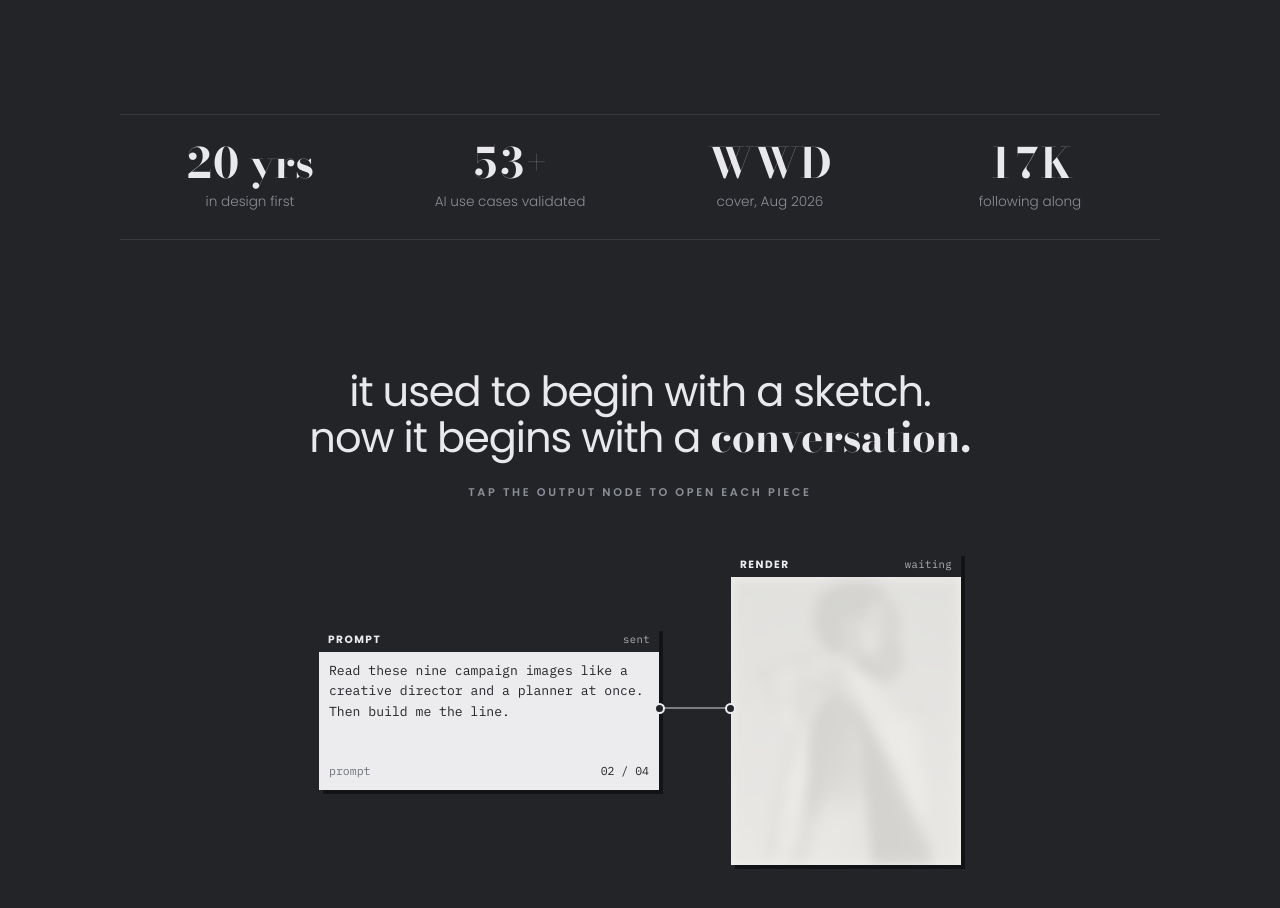
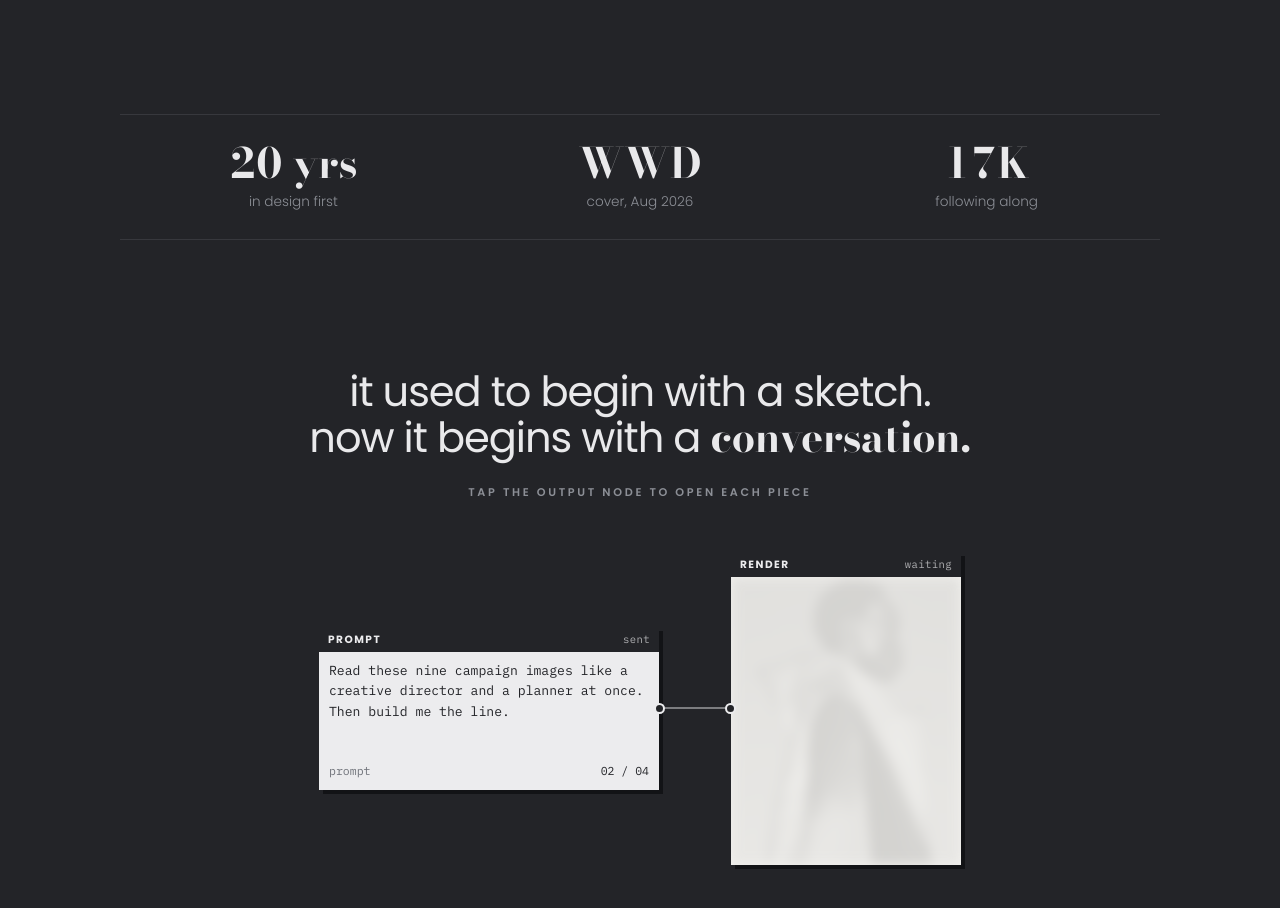
Before and after one commit to MegBallCreates/megball-site1, a plain HTML site: page classic.html in a window 1280 px wide. Shown: the part 883-1791 px from the top of the page. Drawn offline with nearby package versions, Linux system fonts and the light colour scheme.

Commit message:
Remove 53+ use cases stat from hero and classic page
Co-Authored-By: Claude Opus 5.5 <noreply@anthropic.com>
Claude-Session: https://claude.ai/code/session_01NqLrfkc2NsN6KXaavYpZBq

```diff
--- a/classic.html
+++ b/classic.html
@@ -118,11 +118,11 @@ html{scroll-padding-top:84px}
 .btns{display:flex;flex-wrap:wrap;gap:22px;justify-content:center}
 
 /* numbers */
-.nums{display:grid;grid-template-columns:repeat(4,minmax(0,1fr));border-block:1px solid var(--line)}
+.nums{display:grid;grid-template-columns:repeat(3,minmax(0,1fr));border-block:1px solid var(--line)}
 .nums div{padding:26px 14px;display:grid;gap:4px;text-align:center}
 .nums b{font-family:var(--serif);font-weight:700;font-size:clamp(1.8rem,4vw,2.6rem);line-height:1.1;font-variant-numeric:lining-nums tabular-nums}
 .nums span{font-size:.85rem;color:var(--muted)}
-@media (max-width:720px){.nums{grid-template-columns:repeat(2,minmax(0,1fr))}.nums div:nth-child(-n+2){border-bottom:1px solid var(--line)}}
+@media (max-width:720px){.nums div{padding:20px 6px}}
 
 /* work */
 .work{padding-block:clamp(72px,11vw,130px) 0}
@@ -455,7 +455,6 @@ html{scroll-padding-top:84px}
 
   <div class="nums">
     <div><b>20 yrs</b><span>in design first</span></div>
-    <div><b>53+</b><span>AI use cases validated</span></div>
     <div><b>WWD</b><span>cover, Aug 2026</span></div>
     <div><b>17K</b><span>following along</span></div>
   </div>
```
Also changed, not shown: index.html (+1 -1 lines).
